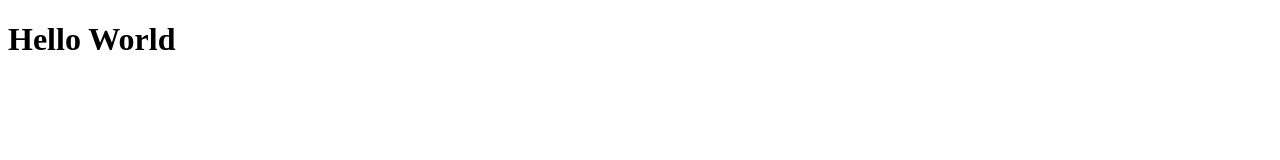
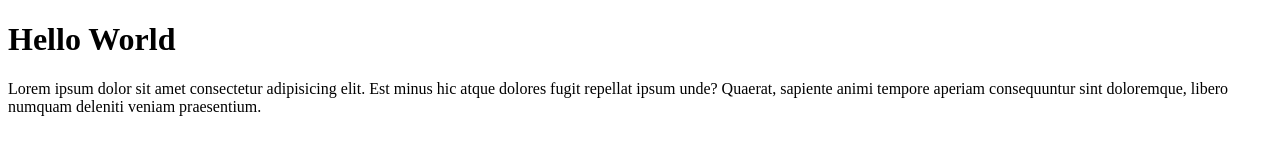
Before and after one commit to ayulsstr/ayu-git-test, a plain HTML site: page index.html in a window 1280 px wide. Drawn offline with Linux system fonts and the light colour scheme.

Commit message:
menambahkan paragraf di index

```diff
--- a/index.html
+++ b/index.html
@@ -7,5 +7,6 @@
 </head>
 <body>
     <h1>Hello World</h1>
+    <p>Lorem ipsum dolor sit amet consectetur adipisicing elit. Est minus hic atque dolores fugit repellat ipsum unde? Quaerat, sapiente animi tempore aperiam consequuntur sint doloremque, libero numquam deleniti veniam praesentium.</p>
 </body>
 </html>
```
